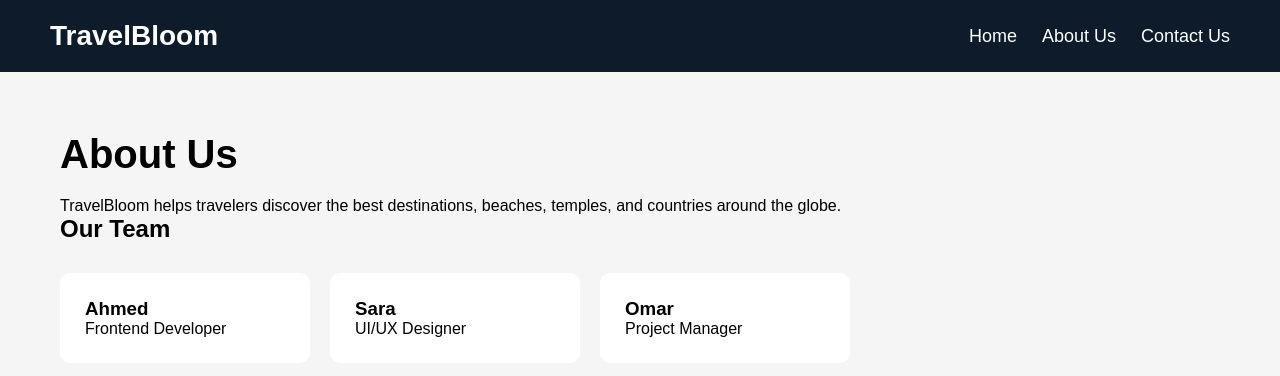
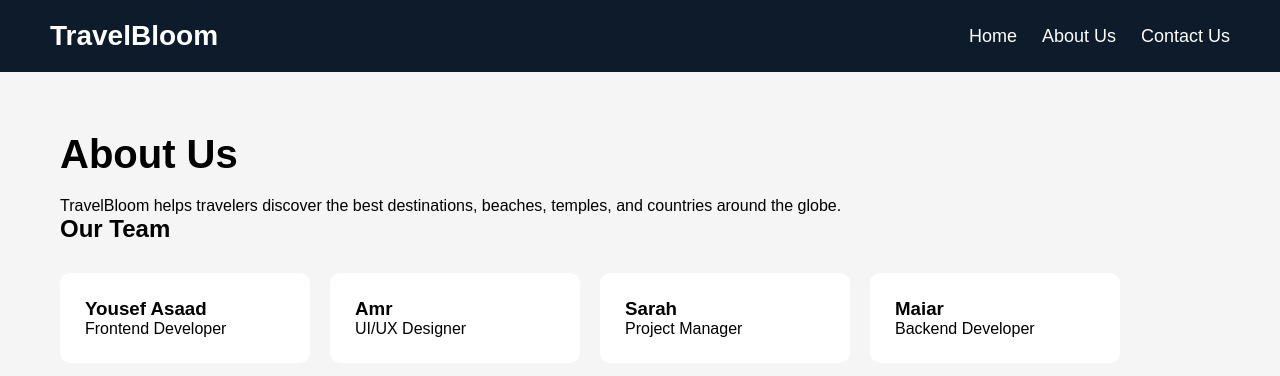
Before and after one commit to Yousef-Asaad/travel-recommendation, a plain HTML site: page about.html in a window 1280 px wide. Drawn offline with Linux system fonts and the light colour scheme.

```diff
--- a/about.html
+++ b/about.html
@@ -30,18 +30,23 @@
 
     <div class="team">
       <div class="card">
-        <h3>Ahmed</h3>
+        <h3>Yousef Asaad</h3>
         <p>Frontend Developer</p>
       </div>
 
       <div class="card">
-        <h3>Sara</h3>
+        <h3>Amr</h3>
         <p>UI/UX Designer</p>
       </div>
 
       <div class="card">
-        <h3>Omar</h3>
+        <h3>Sarah</h3>
         <p>Project Manager</p>
+        </div>
+
+        <div class="card">
+        <h3>Maiar</h3>
+        <p>Backend Developer</p>
       </div>
     </div>
   </section>
```
Also changed, not shown: 1 other file.
